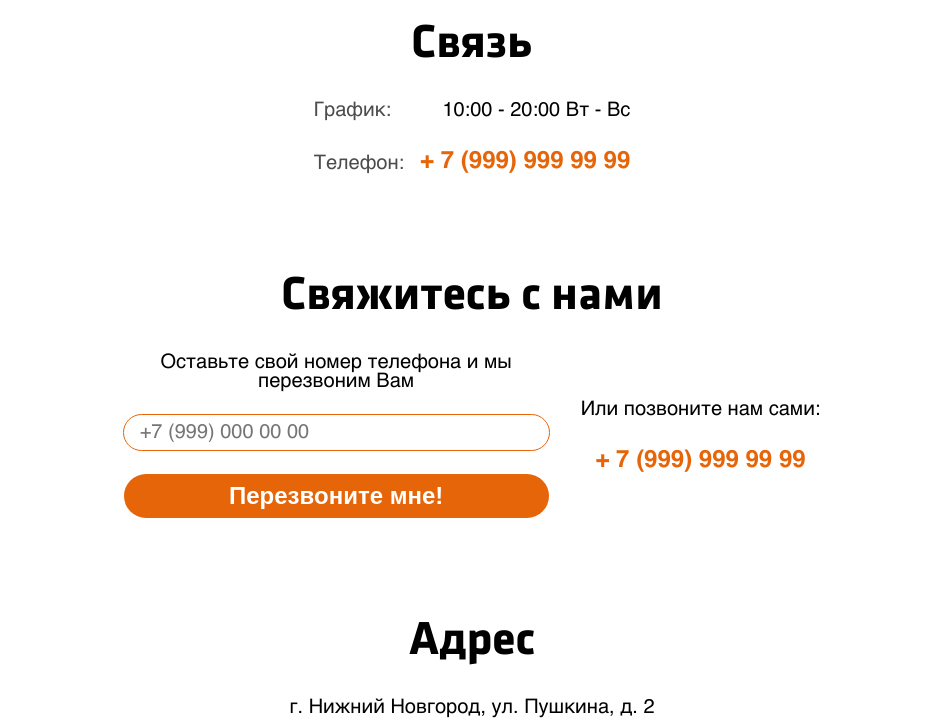
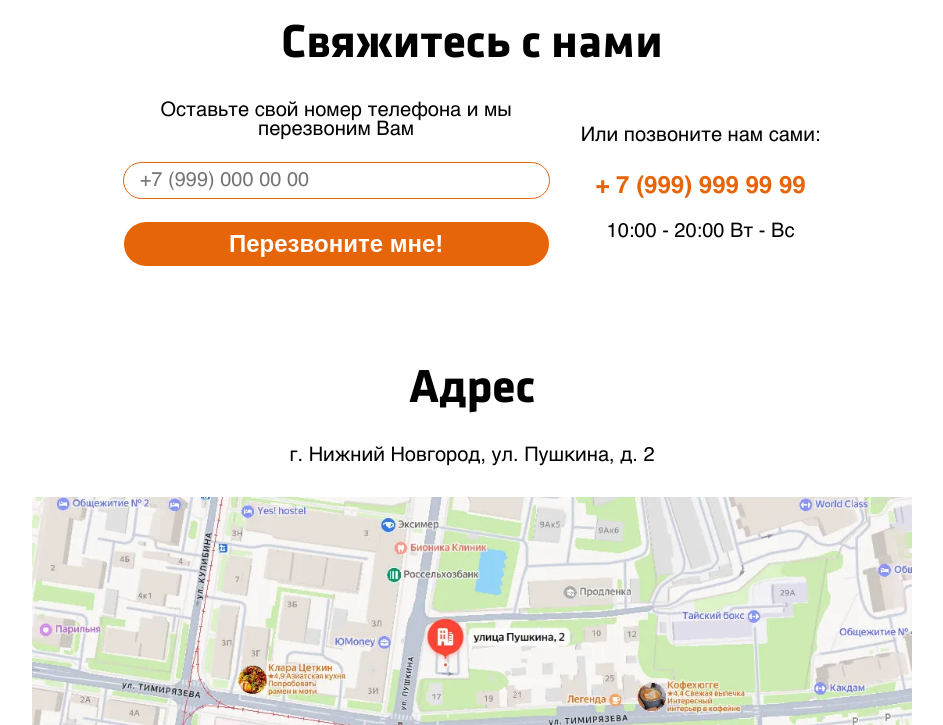
Before and after one commit to h1mde/barsik, a plain HTML site: page dist/contacts.html in a window 1280 px wide. Shown: the part 75-800 px from the top of the page, without its empty margins (168-1111 px from the left). Drawn offline with Linux system fonts and the light colour scheme.

Commit message:
Активно чиню

```diff
--- a/dist/contacts.html
+++ b/dist/contacts.html
@@ -31,20 +31,6 @@
 
 
     <main class="main">
-        <article class="connection">
-            <h1 class="connection__title1 h1">Связь</h1>
-            <div class="connection__data">
-                <div class="connection__data__container">
-                    <p class="connection__data__container__label p2">График:</p>
-                    <p class="connection__data__container__value p1">10:00 - 20:00 Вт - Вс</p>
-                </div>
-                <div class="connection__data__container">
-                    <p class="connection__data__container__label p2">Телефон:</p>
-                    <a href="" class="connection__data__container__value phone">+ 7 (999) 999 99 99</a>
-                </div>
-            </div>
-        </article>
-
         <article id="appointment" class="appointment">
             <h1 class="appointment__title h1">Свяжитесь с нами</h1>
             <div class="appointment__container">
@@ -62,7 +48,8 @@
                 </form>
                 <div class="to-call">
                     <p class="to-call_text1 p1">Или позвоните нам сами:</p>
-                    <a href="" class="to-call_phone phone">+ 7 (999) 999 99 99</a>
+                    <a href="" class="to-call__phone phone">+ 7 (999) 999 99 99</a>
+                    <p class="to-call__text1 p1">10:00 - 20:00 Вт - Вс</p>
                 </div>
             </div>
         </article>
@@ -83,7 +70,7 @@
         <a href="#appointment" class="footer__nav__link p2">Запись</a>
         <a href="cats.html" class="footer__nav__link p2">Котики</a>
         <a href="about.html" class="footer__nav__link p2">О нас</a>
-        <a href="conatacts.html" class="footer__nav__link p2">Контакты</a>
+        <a href="contacts.html" class="footer__nav__link p2">Контакты</a>
     </nav>
 
     <div class="footer__contacts">
```
Also changed, not shown: dist/about.html (+1 -1 lines), dist/cats.html (+3 -1 lines), dist/index.html (+2 -2 lines), src/components/_footer.html (+1 -1 lines), src/pages/cats.html (+2 -0 lines), src/pages/contacts.html (+2 -15 lines), src/pages/index.html (+1 -1 lines).
